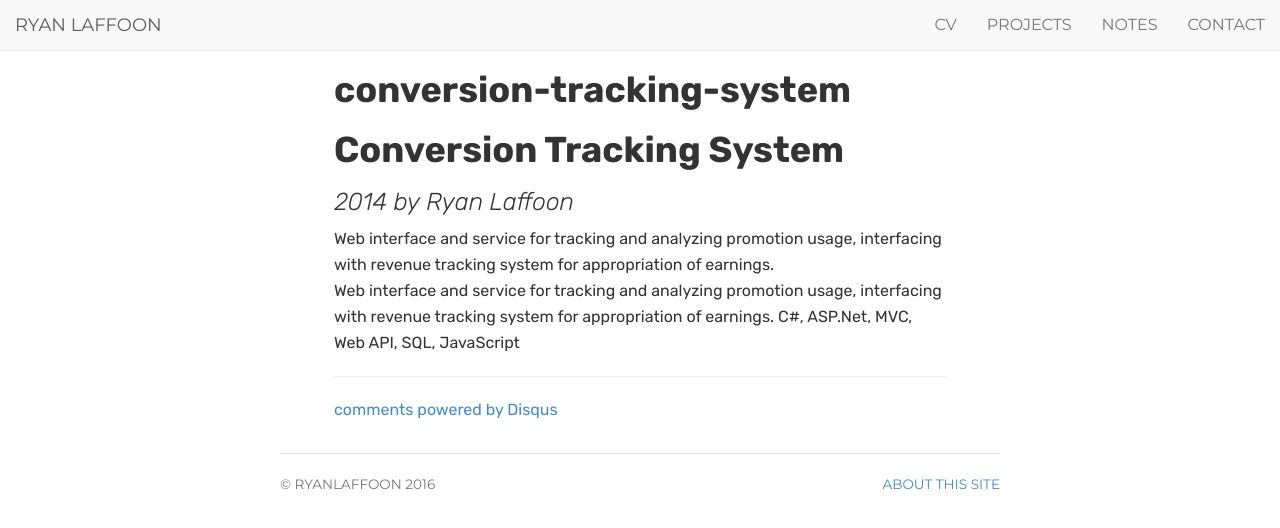
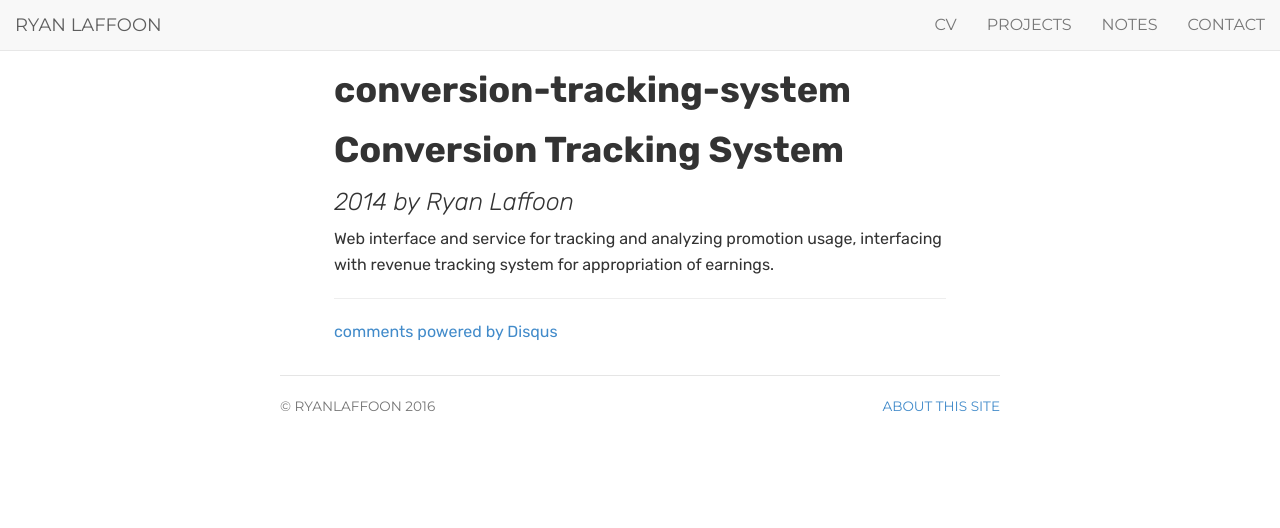
Before and after one commit to ryanlaffoon/ryanlaffoon.github.io, a Jekyll site: the page built from _projects/Conversion-Tracking-System.md, in a window 1280 px wide. Shown: the top 528 px of the page. Built offline with Jekyll 4.4.1, drawn with Linux system fonts in a browser that asks for light colours; comment, search, counter and statistics services are not loaded.

Commit message:
Update Conversion-Tracking-System.md

```diff
--- a/_projects/Conversion-Tracking-System.md
+++ b/_projects/Conversion-Tracking-System.md
@@ -1,9 +1,4 @@
 ---
 layout: project
 project: conversion-tracking-system
-author: Ryan Laffoon
-url: http://www.google.com
-year: 2014
 ---
-Web interface and service for tracking and analyzing promotion usage, interfacing with revenue tracking system for appropriation of earnings.
-C#, ASP.Net, MVC, Web API, SQL, JavaScript
```
